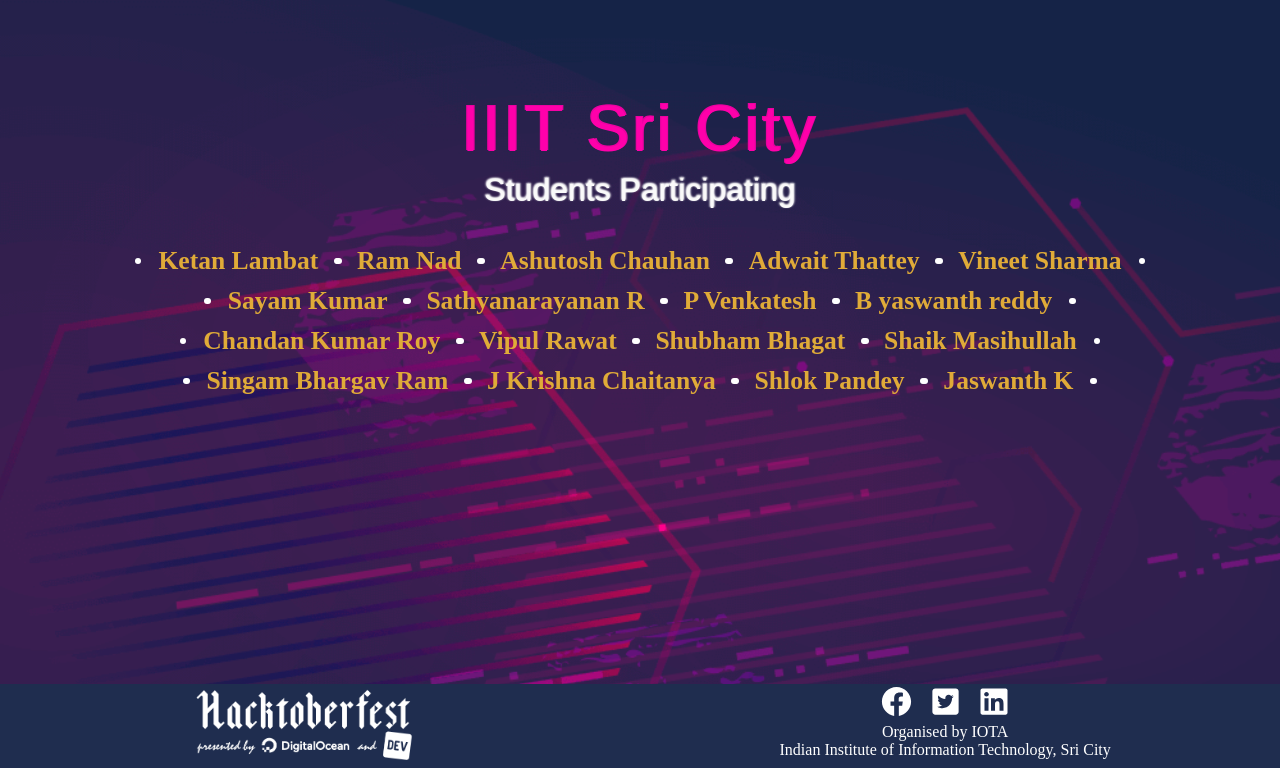
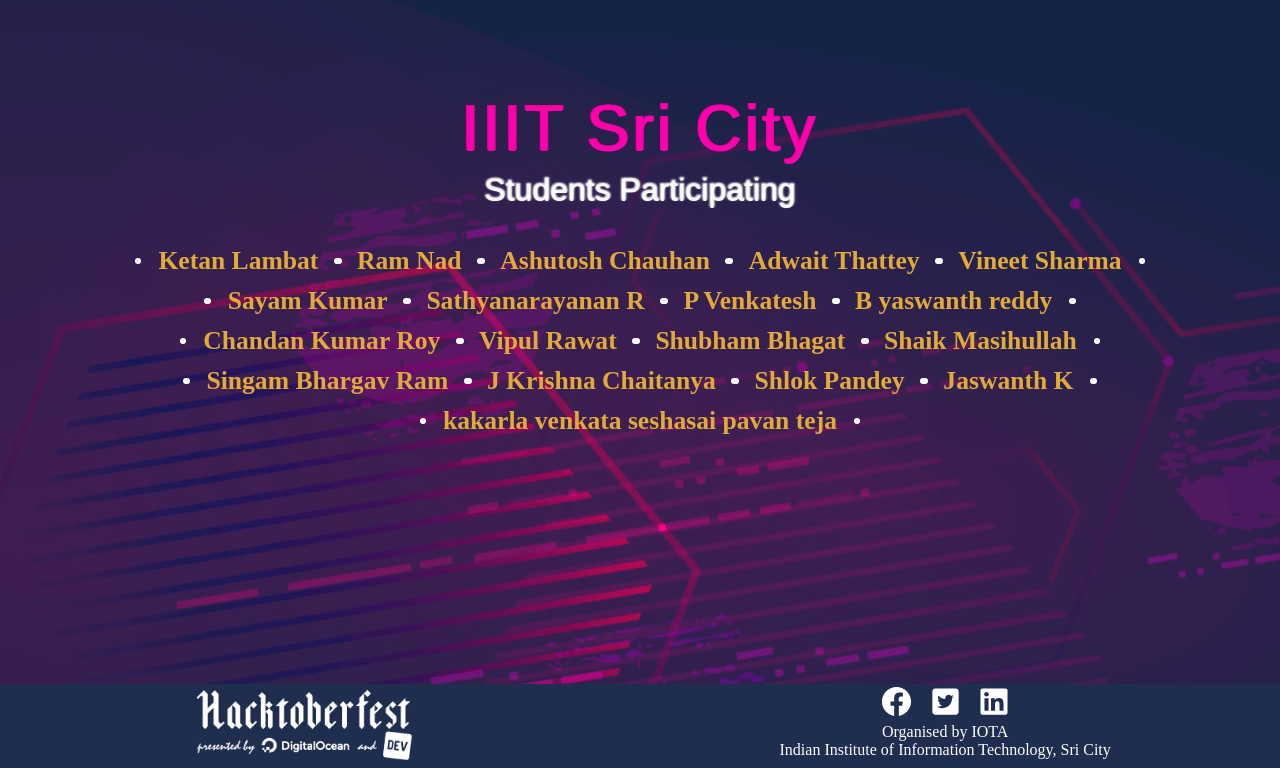
Before and after one commit to Project-Club-IIITS/hacktoberfest2019-participants, a Jekyll site: the page index.html, which Jekyll copies as it is, in a window 1280 px wide, cut to the strip 132-900 px from the top of the page. Built offline with Jekyll 4.4.1, drawn with Linux system fonts in a browser that asks for light colours; some web fonts are replaced.

Commit message:
kakarla venkata seshasai pavan teja

```diff
--- a/index.html
+++ b/index.html
@@ -63,6 +63,7 @@
                 <li><a href="https://github.com/chaitanya531">J Krishna Chaitanya</a></li>
                 <li><a href="https://github.com/b30wulffz">Shlok Pandey</a></li>
                 <li><a href="https://github.com/JazzKriss21">Jaswanth K</a></li>
+		<li><a href="https://github.com/JazzKriss21">kakarla venkata seshasai pavan teja</a></li>
 
             </ul>
         </div>
```
